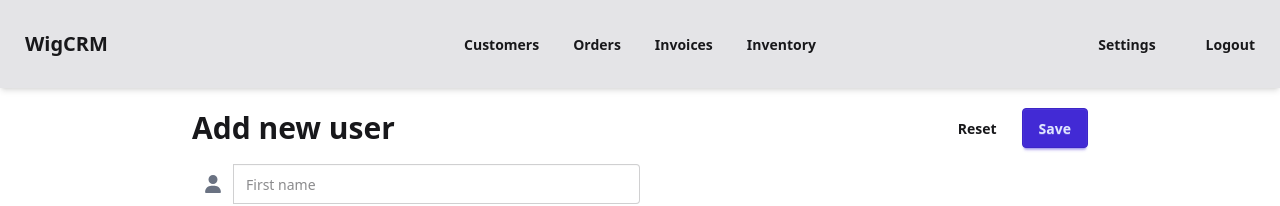
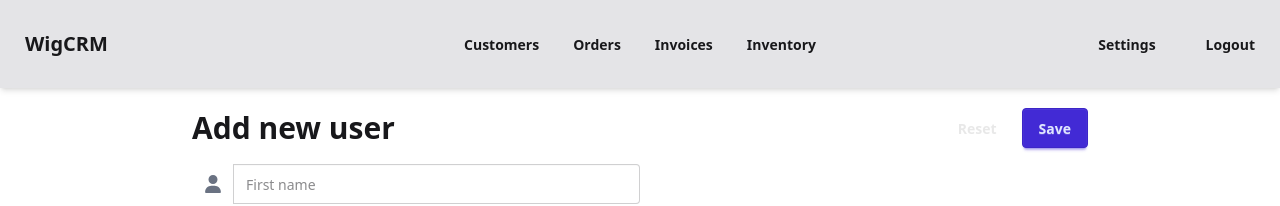
Before and after one commit to olli-suoniemi/invoicing, a Next.js app in the folder ui/: page /settings/users/new in a window 1280 px wide. Shown: the top 206 px of the page. Built offline with nearby package versions, Linux system fonts and the light colour scheme.

Commit message:
Refactor NewUserPage component: extract initial state, improve reset logic, and enhance save button functionality

```diff
--- a/ui/app/settings/users/new/page.js
+++ b/ui/app/settings/users/new/page.js
@@ -4,19 +4,28 @@ import React, { useMemo, useState } from 'react';
 import { ToastContainer, toast } from 'react-toastify';
 import { MdEmail } from "react-icons/md";
 import { FaUser, FaShield } from "react-icons/fa6";
+import { useRouter } from 'next/navigation';
+
+const initialPerson = {
+  firstName: '',
+  lastName: '',
+  email: '',
+  role: 'user',
+};
 
 export default function NewUserPage() {
-  const [person, setPerson] = useState({
-    firstName: '',
-    lastName: '',
-    email: '',
-    role: 'user',
-  });
+  const [person, setPerson] = useState(initialPerson);
+  const router = useRouter();
 
-  // Determine if *any* field in the currently visible form has text
+  // Any text anywhere (for enabling Save)
   const hasText = useMemo(() => {
     const values = Object.values(person);
     return values.some(v => (v ?? '').toString().trim() !== '');
+  }, [person]);
+
+  // Any change compared to initial state (for enabling Reset)
+  const hasChanges = useMemo(() => {
+    return JSON.stringify(person) !== JSON.stringify(initialPerson);
   }, [person]);
 
   const handleSave = async () => {
@@ -39,22 +48,18 @@ export default function NewUserPage() {
           'Content-Type': 'application/json',
         },
         body: JSON.stringify(payload),
-      })
+      });
 
       if (!resp.ok) {
         const err = await resp.json().catch(() => ({}));
         throw new Error(err.error || 'Upstream error');
       }
 
-      // Success
       toast.success("User created successfully.");
-      // Reset form
-      setPerson({
-        firstName: '',
-        lastName: '',
-        email: '',
-        role: 'user',
-      });
+      setPerson(initialPerson);
+
+      const id = (await resp.json()).user.id;
+      router.push(`/settings/users/${id}`)
     } catch (error) {
       console.error(error);
       toast.error(`Error creating user: ${error.message || error}`);
@@ -63,7 +68,6 @@ export default function NewUserPage() {
 
   return (
     <div className="flex justify-center items-start min-h-screen py-5">
-
       <ToastContainer />
 
       <div className="w-full max-w-4xl flex items-center gap-4">
@@ -75,15 +79,10 @@ export default function NewUserPage() {
             <div className="flex items-center gap-2">
               <button
                 type="button"
-                className="btn btn-ghost"
+                className={`btn btn-ghost ${!hasChanges ? 'btn-disabled opacity-50 cursor-not-allowed' : ''}`}
+                disabled={!hasChanges}
                 onClick={() => {
-                  // Reset form
-                  setPerson({
-                    firstName: '',
-                    lastName: '',
-                    email: '',
-                    role: 'user',
-                  });
+                  setPerson(initialPerson);
                 }}
               >
                 Reset
```
